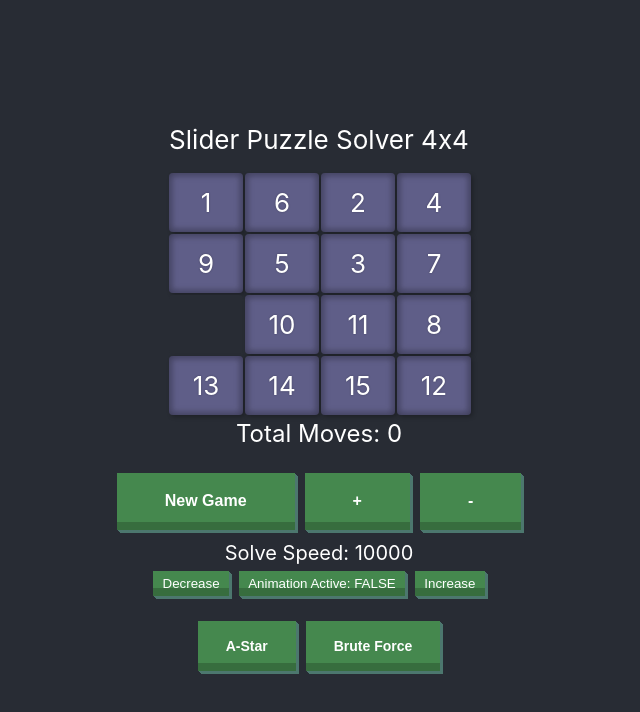
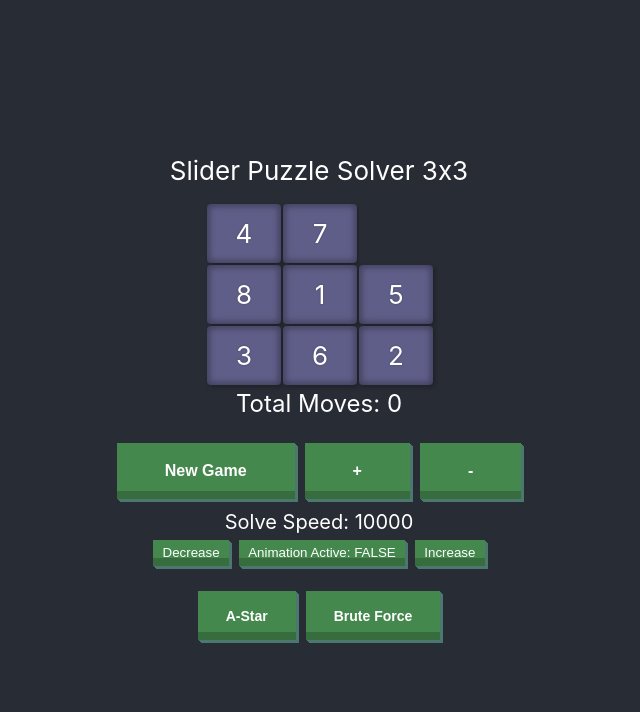
Before and after one commit to JoeyHentges/React-Sliding-Puzzle-Solver, a React (Create React App) app: page / in a window 1280 px wide. Shown: the top 712 px of the page, without its empty margins (321-961 px from the left). Built offline with nearby package versions, Linux system fonts and the light colour scheme.

Commit message:
readding bfs

```diff
--- a/src/SlidingPuzzle/Algorithm/AStar/Solver.js
+++ b/src/SlidingPuzzle/Algorithm/AStar/Solver.js
@@ -36,7 +36,7 @@ export default class Solver {
         }
       }
     }
-    return null;
+    return []; // return empty array - acts as no path found
   }
 
   sortQueue(queue) {
--- a/src/SlidingPuzzle/Algorithm/Algorithms.js
+++ b/src/SlidingPuzzle/Algorithm/Algorithms.js
@@ -3,6 +3,7 @@ import { AStar } from './AStar/AStar';
 import { BreadthFirstSearch } from './BreadthFirstSearch/BreadthFirstSearch';
 
 export function Run(Puzzle, boardObj, algorithm) {
+  const tempBoard = boardObj.getMatrix();
   let moves = [];
   switch (algorithm) {
     case 'AStar':
@@ -15,6 +16,7 @@ export function Run(Puzzle, boardObj, algorithm) {
       console.log('no algorithm');
       break;
   }
+  console.log(tempBoard);
   console.log(moves);
   if (moves.length > 0) {
     Visualize(Puzzle, moves);
--- a/src/SlidingPuzzle/Algorithm/BreadthFirstSearch/BreadthFirstSearch.js
+++ b/src/SlidingPuzzle/Algorithm/BreadthFirstSearch/BreadthFirstSearch.js
@@ -19,9 +19,8 @@ export function BreadthFirstSearch(board) {
 
   // enqueue the root
   OpenList.push(root);
-  let count = 0;
-  // loop!
-  while (OpenList.length !== 0 && !goalFound && count < 100000) {
+  let count = 0; // don't allow the algorithm to go on forever (max 200,000 loops)
+  while (OpenList.length !== 0 && !goalFound && count < 200000) {
     // remove the first Node from the open list
     let currentNode = OpenList.shift();
     // add the removed Node to the closed list
--- a/src/SlidingPuzzle/Board/Board.js
+++ b/src/SlidingPuzzle/Board/Board.js
@@ -24,8 +24,8 @@ export default class Board {
 
   getNewBoard(size) {
     //return [1, 2, 3, 4, 0, 5, 7, 8, 6];
-    return [1, 6, 2, 4, 9, 5, 3, 7, 0, 10, 11, 8, 13, 14, 15, 12];
-    //return scramble(Array.from({ length: size * size }, (_, b) => b));
+    //return [1, 6, 2, 4, 9, 5, 3, 7, 0, 10, 11, 8, 13, 14, 15, 12];
+    return scramble(Array.from({ length: size * size }, (_, b) => b));
   }
 
   makeMove(newRow, newColumn) {
--- a/src/SlidingPuzzle/SlidingPuzzle.jsx
+++ b/src/SlidingPuzzle/SlidingPuzzle.jsx
@@ -12,7 +12,7 @@ export default class SlidingPizzle extends Component {
   render() {
     return (
       <div className="board">
-        <App size={4} solve={this.solve}></App>
+        <App size={3} solve={this.solve}></App>
       </div>
     );
   }
```
